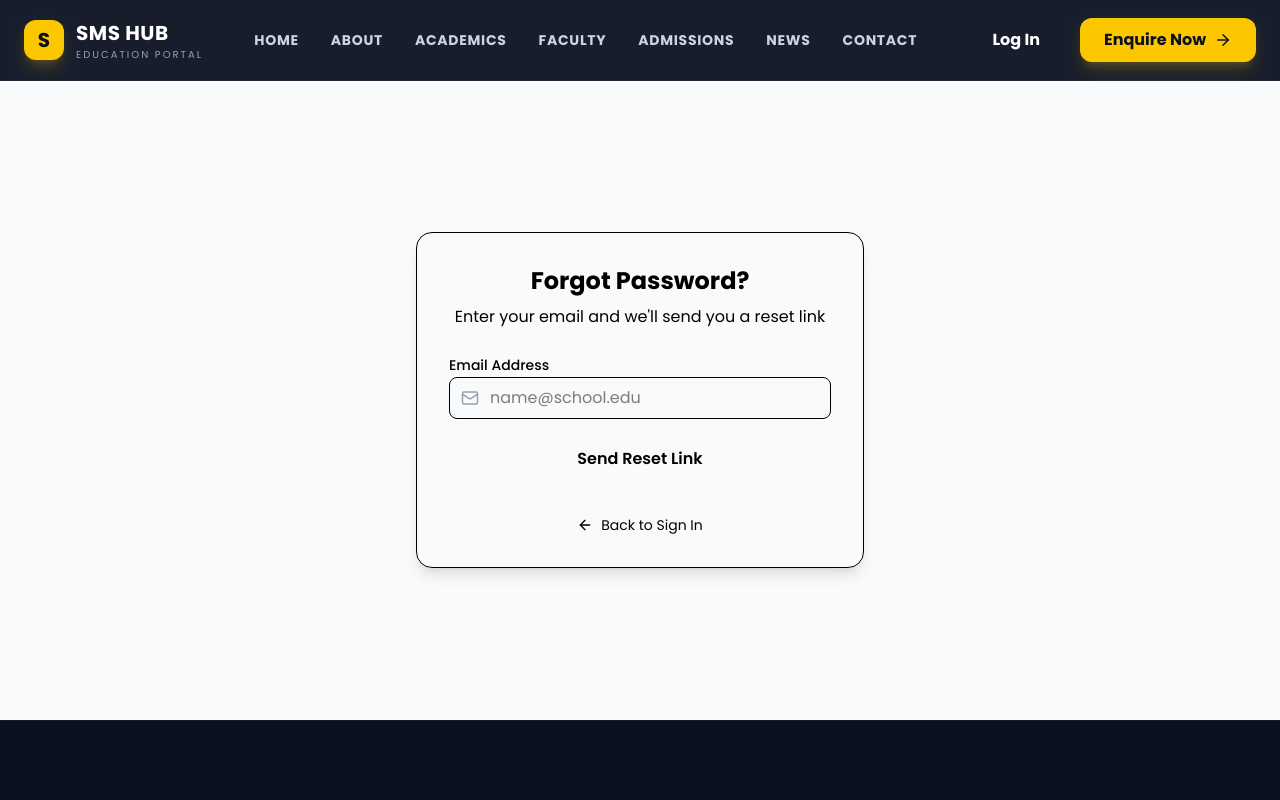
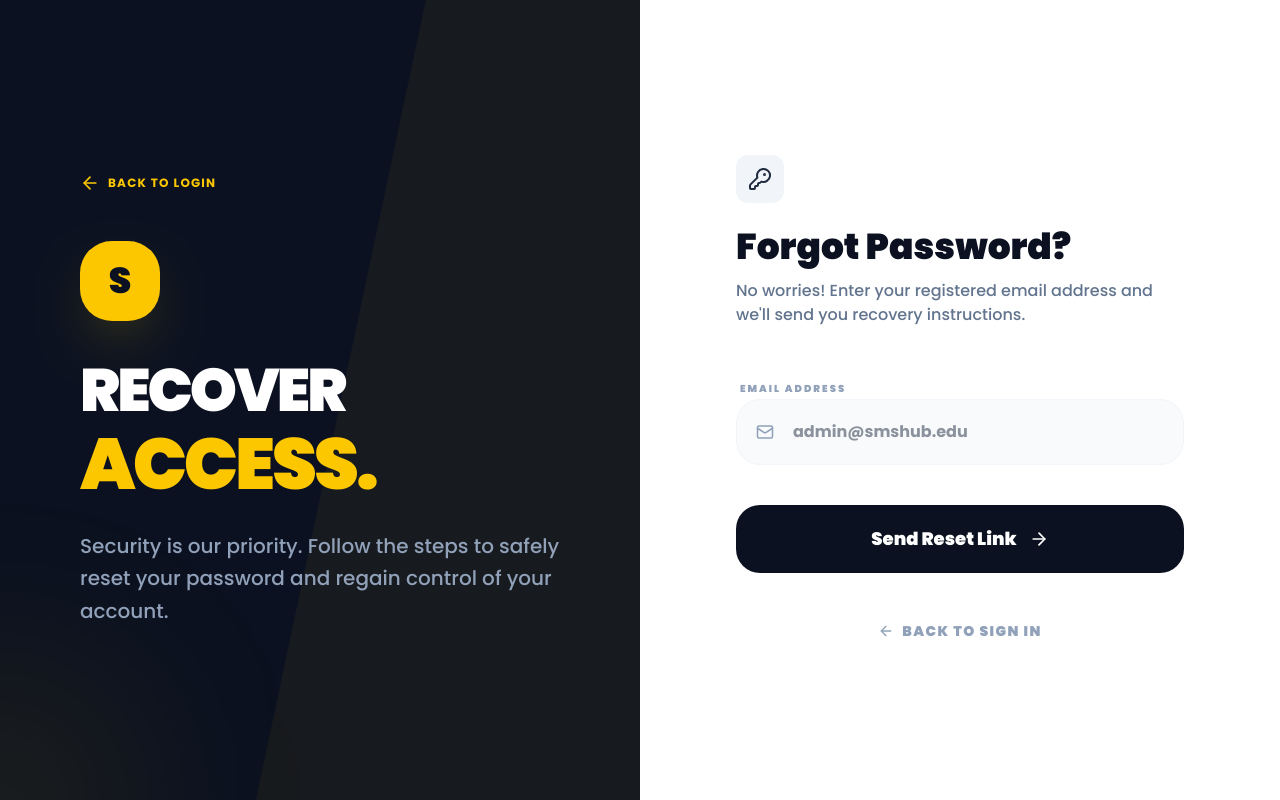
Before and after one commit to AmirAliLiaqat/sms, a React (Vite) app in the folder client/: page /forgot-password in a window 1280 px wide. Shown: the top 800 px of the page. Built offline with nearby package versions, Linux system fonts and the light colour scheme.

Commit message:
edit layout

```diff
--- a/client/src/App.jsx
+++ b/client/src/App.jsx
@@ -84,10 +84,11 @@ function App() {
           <Route path="/contact" element={<Contact />} />
           <Route path="/calendar" element={<AcademicCalendar />} />
           <Route path="/campus-life" element={<CampusLife />} />
-          <Route path="/login" element={<Login />} />
-          <Route path="/register" element={<Register />} />
-          <Route path="/forgot-password" element={<ForgotPassword />} />
         </Route>
+
+        <Route path="/login" element={<Login />} />
+        <Route path="/register" element={<Register />} />
+        <Route path="/forgot-password" element={<ForgotPassword />} />
 
         {/* Admin Routes */}
         <Route element={<ProtectedRoute />}>
--- a/client/src/pages/auth/ForgotPassword.jsx
+++ b/client/src/pages/auth/ForgotPassword.jsx
@@ -1,35 +1,85 @@
 import React, { useState } from "react";
 import { Link } from "react-router-dom";
-import { Mail, ArrowLeft } from "lucide-react";
+import { Mail, ArrowLeft, ArrowRight, Loader2, KeyRound } from "lucide-react";
 
 const ForgotPassword = () => {
   const [email, setEmail] = useState("");
   const [submitted, setSubmitted] = useState(false);
+  const [isLoading, setIsLoading] = useState(false);
 
-  const handleSubmit = (e) => {
+  const handleSubmit = async (e) => {
     e.preventDefault();
+    setIsLoading(true);
+    // Placeholder API call simulation
+    setTimeout(() => {
       setSubmitted(true);
-    // Placeholder API call
+      setIsLoading(false);
+    }, 1500);
   };
 
   return (
-    <div className="flex items-center justify-center min-h-[80vh] px-4">
-      <div className="w-full max-w-md p-8 space-y-6 bg-surface rounded-2xl shadow-lg border border-border">
+    <div className="h-screen max-h-screen bg-white flex font-sans overflow-hidden">
+      {/* Left Panel: Aesthetic Branding */}
+      <div className="hidden lg:flex w-1/2 bg-[#0B1120] relative items-center justify-center p-20 overflow-hidden">
+        <div className="absolute top-0 right-0 w-2/3 h-full bg-yellow-400/5 -skew-x-12 translate-x-32" />
+        <div className="absolute bottom-0 left-0 w-64 h-64 bg-yellow-400/10 rounded-full blur-[100px] -translate-x-32 translate-y-32" />
+
+        <div className="relative z-10 max-w-lg">
+          <Link
+            to="/login"
+            className="inline-flex items-center gap-2 mb-12 text-yellow-400 hover:text-yellow-300 transition-colors group"
+          >
+            <ArrowLeft
+              size={20}
+              className="group-hover:-translate-x-1 transition-transform"
+            />
+            <span className="font-bold uppercase tracking-widest text-xs">
+              Back to Login
+            </span>
+          </Link>
+
+          <div className="w-20 h-20 bg-yellow-400 rounded-[2rem] flex items-center justify-center text-[#0B1120] font-black text-4xl mb-8 shadow-2xl shadow-yellow-400/20">
+            S
+          </div>
+
+          <h1 className="text-6xl font-black text-white leading-tight mb-6 tracking-tighter">
+            RECOVER <br />
+            <span className="text-yellow-400 text-7xl not-italic">ACCESS.</span>
+          </h1>
+
+          <p className="text-slate-400 text-xl font-medium leading-relaxed">
+            Security is our priority. Follow the steps to safely reset your
+            password and regain control of your account.
+          </p>
+        </div>
+      </div>
+
+      {/* Right Panel: Clean Reset Form */}
+      <div className="w-full lg:w-1/2 flex items-center justify-center p-8 md:p-16 lg:p-24 bg-white relative">
+        <div className="w-full max-w-md">
           {!submitted ? (
             <>
-            <div className="text-center space-y-2">
-              <h1 className="text-2xl font-bold">Forgot Password?</h1>
-              <p className="text-text-muted">
-                Enter your email and we'll send you a reset link
+              <div className="mb-12">
+                <div className="w-12 h-12 bg-slate-100 rounded-xl flex items-center justify-center text-slate-800 mb-6">
+                  <KeyRound size={24} />
+                </div>
+                <h2 className="text-4xl font-black text-[#0B1120] mb-3">
+                  Forgot Password?
+                </h2>
+                <p className="text-slate-500 font-medium">
+                  No worries! Enter your registered email address and we'll send
+                  you recovery instructions.
                 </p>
               </div>
 
-            <form onSubmit={handleSubmit} className="space-y-4">
+              <form className="space-y-6" onSubmit={handleSubmit}>
                 <div className="space-y-2">
-                <label className="text-sm font-medium">Email Address</label>
+                  <label className="text-[10px] font-black uppercase tracking-[0.2em] text-slate-400 ml-1">
+                    Email Address
+                  </label>
                   <div className="relative">
                     <Mail
-                    className="absolute left-3 top-3 text-gray-400"
+                      className="absolute left-5 top-1/2 -translate-y-1/2 text-slate-400"
                       size={18}
                     />
                     <input
@@ -37,45 +87,77 @@ const ForgotPassword = () => {
                       required
                       value={email}
                       onChange={(e) => setEmail(e.target.value)}
-                    className="w-full pl-10 pr-4 py-2 rounded-lg border border-border bg-background focus:ring-2 focus:ring-primary focus:outline-none"
-                    placeholder="name@school.edu"
+                      className="w-full pl-14 pr-6 py-5 bg-slate-50 border border-slate-100 rounded-[1.5rem] focus:bg-white focus:border-yellow-400 focus:ring-4 focus:ring-yellow-400/10 outline-none transition-all font-bold text-slate-800"
+                      placeholder="admin@smshub.edu"
                     />
                   </div>
                 </div>
+
+                <div className="pt-4">
                   <button
                     type="submit"
-                className="w-full py-3 rounded-lg bg-primary text-primary-foreground font-semibold hover:opacity-90 transition-opacity"
+                    disabled={isLoading}
+                    className="w-full py-5 bg-[#0B1120] text-white rounded-[1.5rem] font-black text-lg hover:shadow-2xl hover:shadow-slate-200 transition-all flex items-center justify-center gap-3 group active:scale-95 disabled:opacity-50"
                   >
+                    {isLoading ? (
+                      <Loader2 className="animate-spin" size={24} />
+                    ) : (
+                      <>
                         Send Reset Link
+                        <ArrowRight
+                          size={20}
+                          className="group-hover:translate-x-1 transition-transform"
+                        />
+                      </>
+                    )}
                   </button>
+                </div>
               </form>
             </>
           ) : (
-          <div className="text-center space-y-4 animate-in fade-in zoom-in">
-            <div className="w-16 h-16 bg-green-100 text-green-600 rounded-full flex items-center justify-center mx-auto">
-              <Mail size={32} />
+            <div className="text-center space-y-8 animate-in fade-in slide-in-from-bottom duration-500">
+              <div className="w-24 h-24 bg-emerald-50 text-emerald-500 rounded-full flex items-center justify-center mx-auto shadow-sm">
+                <Mail size={40} />
               </div>
-            <h2 className="text-xl font-bold">Check your email</h2>
-            <p className="text-text-muted">
-              We have sent a password reset link to{" "}
-              <span className="font-semibold">{email}</span>
+              <div>
+                <h2 className="text-3xl font-black text-[#0B1120] mb-3">
+                  Email Sent!
+                </h2>
+                <p className="text-slate-500 font-medium leading-relaxed">
+                  We've sent recovery instructions to <br />
+                  <span className="font-bold text-[#0B1120]">
+                    {email}
+                  </span>. <br />
+                  Please check your inbox (and spam folder).
                 </p>
+              </div>
+              <div className="pt-4">
+                <Link
+                  to="/login"
+                  className="inline-flex items-center gap-2 text-sm font-black uppercase tracking-widest text-[#0B1120] hover:text-yellow-600 transition-colors"
+                >
+                  <ArrowLeft size={16} /> Back to Sign In
+                </Link>
+              </div>
               <button
                 onClick={() => setSubmitted(false)}
-              className="text-primary hover:underline text-sm"
+                className="block w-full text-xs font-bold text-slate-400 hover:text-slate-600 transition-colors"
               >
-              Try entering a different email
+                Didn't receive email? Try again
               </button>
             </div>
           )}
 
-        <div className="text-center pt-2">
+          {!submitted && (
+            <div className="mt-12 text-center">
               <Link
                 to="/login"
-            className="flex items-center justify-center gap-2 text-sm text-text-muted hover:text-primary transition-colors"
+                className="inline-flex items-center gap-2 text-sm font-black uppercase tracking-widest text-slate-400 hover:text-[#0B1120] transition-colors"
               >
                 <ArrowLeft size={16} /> Back to Sign In
               </Link>
+            </div>
+          )}
         </div>
       </div>
     </div>
--- a/client/src/pages/auth/Login.jsx
+++ b/client/src/pages/auth/Login.jsx
@@ -51,7 +51,7 @@ const Login = () => {
             S
           </div>
 
-          <h1 className="text-6xl font-black text-white leading-tight mb-6 italic tracking-tighter">
+          <h1 className="text-6xl font-black text-white leading-tight mb-6 tracking-tighter">
             WELCOME <br />
             <span className="text-yellow-400 text-7xl not-italic">BACK.</span>
           </h1>
--- a/client/src/pages/auth/Register.jsx
+++ b/client/src/pages/auth/Register.jsx
@@ -45,59 +45,7 @@ const Register = () => {
 
   return (
     <div className="h-screen max-h-screen bg-white flex font-sans overflow-hidden">
-      {/* Left Panel: Aesthetic Branding */}
-      <div className="hidden lg:flex w-1/2 bg-[#0B1120] relative items-center justify-center p-20 overflow-hidden">
-        <div className="absolute top-0 right-0 w-2/3 h-full bg-yellow-400/5 -skew-x-12 translate-x-32" />
-        <div className="absolute bottom-0 left-0 w-64 h-64 bg-yellow-400/10 rounded-full blur-[100px] -translate-x-32 translate-y-32" />
-
-        <div className="relative z-10 max-w-lg">
-          <Link
-            to="/"
-            className="inline-flex items-center gap-2 mb-12 text-yellow-400 hover:text-yellow-300 transition-colors group"
-          >
-            <ArrowLeft
-              size={20}
-              className="group-hover:-translate-x-1 transition-transform"
-            />
-            <span className="font-bold uppercase tracking-widest text-xs">
-              Back to Website
-            </span>
-          </Link>
-
-          <div className="w-20 h-20 bg-yellow-400 rounded-[2rem] flex items-center justify-center text-[#0B1120] font-black text-4xl mb-8 shadow-2xl shadow-yellow-400/20">
-            S
-          </div>
-
-          <h1 className="text-6xl font-black text-white leading-tight mb-6 italic tracking-tighter">
-            START YOUR <br />
-            <span className="text-yellow-400 text-7xl not-italic">
-              JOURNEY.
-            </span>
-          </h1>
-
-          <p className="text-slate-400 text-xl font-medium leading-relaxed">
-            Join our modern ecosystem for school management. Efficiency,
-            transparency, and excellence in one place.
-          </p>
-
-          <div className="mt-20 grid grid-cols-2 gap-8">
-            <div>
-              <div className="text-3xl font-black text-white mb-1">500+</div>
-              <div className="text-slate-500 font-bold uppercase tracking-widest text-[10px]">
-                Active Schools
-              </div>
-            </div>
-            <div>
-              <div className="text-3xl font-black text-white mb-1">100k+</div>
-              <div className="text-slate-500 font-bold uppercase tracking-widest text-[10px]">
-                Student Base
-              </div>
-            </div>
-          </div>
-        </div>
-      </div>
-
-      {/* Right Panel: Clean Registration Form */}
+      {/* Left Panel: Clean Registration Form */}
       <div className="w-full lg:w-1/2 flex items-center justify-center p-8 md:p-16 lg:px-24 bg-white relative overflow-y-auto">
         <div className="w-full max-w-md">
           <div className="mb-12">
@@ -238,6 +186,58 @@ const Register = () => {
           </div>
         </div>
       </div>
+
+      {/* Right Panel: Aesthetic Branding */}
+      <div className="hidden lg:flex w-1/2 bg-[#0B1120] relative items-center justify-center p-20 overflow-hidden">
+        <div className="absolute top-0 left-0 w-2/3 h-full bg-yellow-400/5 skew-x-12 -translate-x-32" />
+        <div className="absolute bottom-0 right-0 w-64 h-64 bg-yellow-400/10 rounded-full blur-[100px] translate-x-32 translate-y-32" />
+
+        <div className="relative z-10 max-w-lg">
+          <Link
+            to="/"
+            className="inline-flex items-center gap-2 mb-12 text-yellow-400 hover:text-yellow-300 transition-colors group"
+          >
+            <ArrowLeft
+              size={20}
+              className="group-hover:-translate-x-1 transition-transform"
+            />
+            <span className="font-bold uppercase tracking-widest text-xs">
+              Back to Website
+            </span>
+          </Link>
+
+          <div className="w-20 h-20 bg-yellow-400 rounded-[2rem] flex items-center justify-center text-[#0B1120] font-black text-4xl mb-8 shadow-2xl shadow-yellow-400/20">
+            S
+          </div>
+
+          <h1 className="text-6xl font-black text-white leading-tight mb-6 tracking-tighter">
+            START YOUR <br />
+            <span className="text-yellow-400 text-7xl not-italic">
+              JOURNEY.
+            </span>
+          </h1>
+
+          <p className="text-slate-400 text-xl font-medium leading-relaxed">
+            Join our modern ecosystem for school management. Efficiency,
+            transparency, and excellence in one place.
+          </p>
+
+          <div className="mt-20 grid grid-cols-2 gap-8">
+            <div>
+              <div className="text-3xl font-black text-white mb-1">500+</div>
+              <div className="text-slate-500 font-bold uppercase tracking-widest text-[10px]">
+                Active Schools
+              </div>
+            </div>
+            <div>
+              <div className="text-3xl font-black text-white mb-1">100k+</div>
+              <div className="text-slate-500 font-bold uppercase tracking-widest text-[10px]">
+                Student Base
+              </div>
+            </div>
+          </div>
+        </div>
+      </div>
     </div>
   );
 };
--- a/client/src/pages/landing/Home.jsx
+++ b/client/src/pages/landing/Home.jsx
@@ -286,7 +286,7 @@ const Home = () => {
                     <div className="text-blue-400 font-bold text-[10px] uppercase tracking-widest mb-4 flex items-center gap-2">
                       <Zap size={14} /> {item.date}
                     </div>
-                    <h3 className="text-xl font-black text-white mb-4 group-hover:text-yellow-400 transition-colors leading-tight italic">
+                    <h3 className="text-xl font-black text-white mb-4 group-hover:text-yellow-400 transition-colors leading-tight">
                       {item.title}
                     </h3>
                     <p className="text-slate-400 text-sm font-medium mb-8 flex-1 line-clamp-3">
@@ -318,7 +318,7 @@ const Home = () => {
               </div>
               <h2 className="text-4xl md:text-5xl font-black text-[#0B1120] leading-tight">
                 The Educational <br />
-                <span className="text-blue-600 italic">Perspective</span>
+                <span className="text-blue-600">Perspective</span>
               </h2>
             </div>
             <Link
```
Lines whose indentation alone changed are shown as unchanged.
